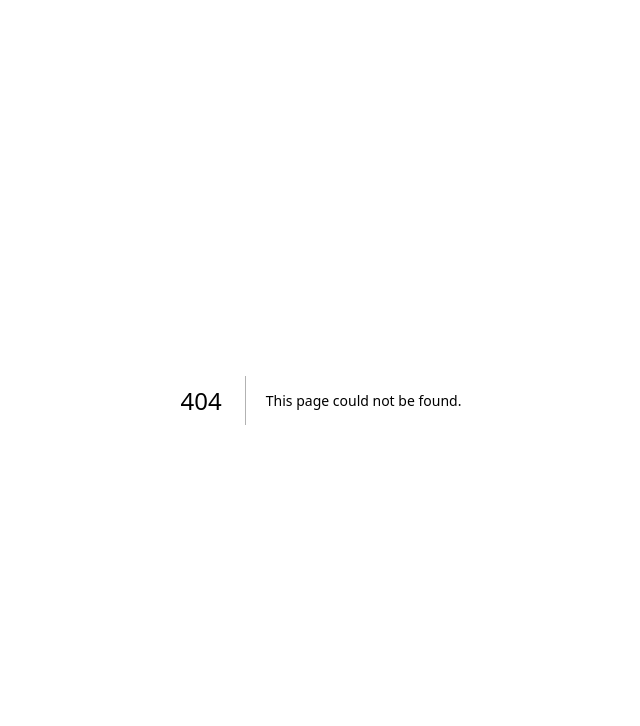
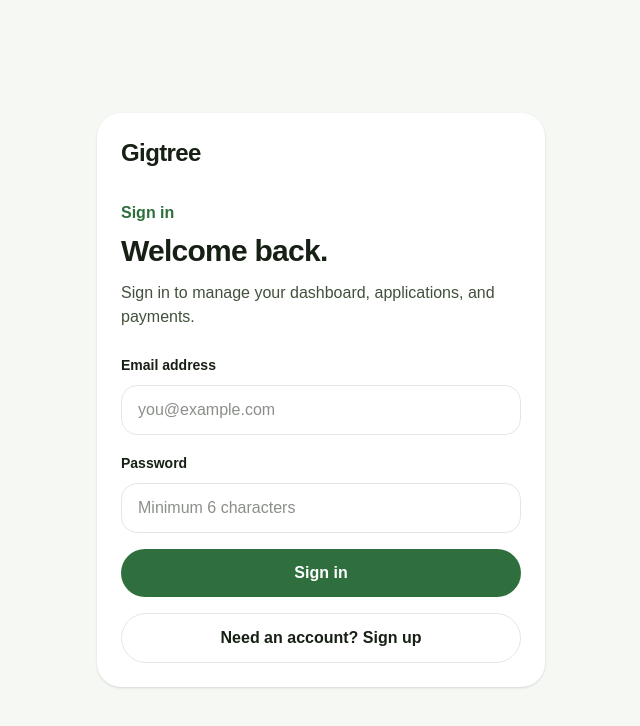
Before and after one commit to BoredVentura/Gigtree, a Next.js app in the folder gigtree-app/: page /login in a window 1280 px wide. Before the commit this address had no page. Shown: the top 726 px of the page, without its empty margins (319-959 px from the left). Built offline with nearby package versions, Linux system fonts and the light colour scheme; no server answers.

Commit message:
Add login and signup page

```diff
--- /dev/null
+++ b/gigtree-app/src/app/login/page.tsx
@@ -0,0 +1,145 @@
+"use client";
+
+import { useState } from "react";
+import { supabase } from "@/lib/supabase";
+
+export default function LoginPage() {
+  const [mode, setMode] = useState<"sign-in" | "sign-up">("sign-in");
+  const [fullName, setFullName] = useState("");
+  const [email, setEmail] = useState("");
+  const [password, setPassword] = useState("");
+  const [message, setMessage] = useState("");
+  const [loading, setLoading] = useState(false);
+
+  async function handleSubmit() {
+    setLoading(true);
+    setMessage("");
+
+    if (mode === "sign-up") {
+      const { error } = await supabase.auth.signUp({
+        email,
+        password,
+        options: {
+          data: {
+            full_name: fullName,
+          },
+        },
+      });
+
+      if (error) {
+        setMessage(error.message);
+      } else {
+        setMessage("Account created. Check your email if confirmation is required, then sign in.");
+        setMode("sign-in");
+      }
+    } else {
+      const { error } = await supabase.auth.signInWithPassword({
+        email,
+        password,
+      });
+
+      if (error) {
+        setMessage(error.message);
+      } else {
+        window.location.href = "/dashboard";
+      }
+    }
+
+    setLoading(false);
+  }
+
+  return (
+    <main className="min-h-screen bg-[#f6f8f4] text-[#172014]">
+      <section className="mx-auto flex min-h-screen max-w-6xl items-center justify-center px-6 py-8">
+        <div className="w-full max-w-md rounded-3xl bg-white p-6 shadow-sm">
+          <a href="/" className="text-2xl font-bold tracking-tight">
+            Gigtree
+          </a>
+
+          <div className="mt-8">
+            <p className="font-semibold text-[#2f6f3e]">
+              {mode === "sign-in" ? "Sign in" : "Create account"}
+            </p>
+            <h1 className="mt-2 text-3xl font-black tracking-tight">
+              {mode === "sign-in"
+                ? "Welcome back."
+                : "Start using Gigtree."}
+            </h1>
+            <p className="mt-3 text-[#42513c]">
+              {mode === "sign-in"
+                ? "Sign in to manage your dashboard, applications, and payments."
+                : "Create one account to apply for gigs and request posting access."}
+            </p>
+          </div>
+
+          <div className="mt-6 space-y-4">
+            {mode === "sign-up" && (
+              <div>
+                <label className="text-sm font-semibold">Full name</label>
+                <input
+                  value={fullName}
+                  onChange={(event) => setFullName(event.target.value)}
+                  className="mt-2 w-full rounded-2xl border border-black/10 px-4 py-3 outline-none"
+                  placeholder="Your full name"
+                />
+              </div>
+            )}
+
+            <div>
+              <label className="text-sm font-semibold">Email address</label>
+              <input
+                value={email}
+                onChange={(event) => setEmail(event.target.value)}
+                type="email"
+                className="mt-2 w-full rounded-2xl border border-black/10 px-4 py-3 outline-none"
+                placeholder="you@example.com"
+              />
+            </div>
+
+            <div>
+              <label className="text-sm font-semibold">Password</label>
+              <input
+                value={password}
+                onChange={(event) => setPassword(event.target.value)}
+                type="password"
+                className="mt-2 w-full rounded-2xl border border-black/10 px-4 py-3 outline-none"
+                placeholder="Minimum 6 characters"
+              />
+            </div>
+
+            {message && (
+              <div className="rounded-2xl bg-[#f6f8f4] p-4 text-sm text-[#42513c]">
+                {message}
+              </div>
+            )}
+
+            <button
+              type="button"
+              onClick={handleSubmit}
+              disabled={loading}
+              className="w-full rounded-full bg-[#2f6f3e] px-5 py-3 font-semibold text-white disabled:opacity-60"
+            >
+              {loading
+                ? "Please wait..."
+                : mode === "sign-in"
+                  ? "Sign in"
+                  : "Create account"}
+            </button>
+
+            <button
+              type="button"
+              onClick={() =>
+                setMode(mode === "sign-in" ? "sign-up" : "sign-in")
+              }
+              className="w-full rounded-full border border-black/10 px-5 py-3 font-semibold"
+            >
+              {mode === "sign-in"
+                ? "Need an account? Sign up"
+                : "Already have an account? Sign in"}
+            </button>
+          </div>
+        </div>
+      </section>
+    </main>
+  );
+}
```
Also changed, not shown: 1 other file (tests, documents, lock files or other folders).
